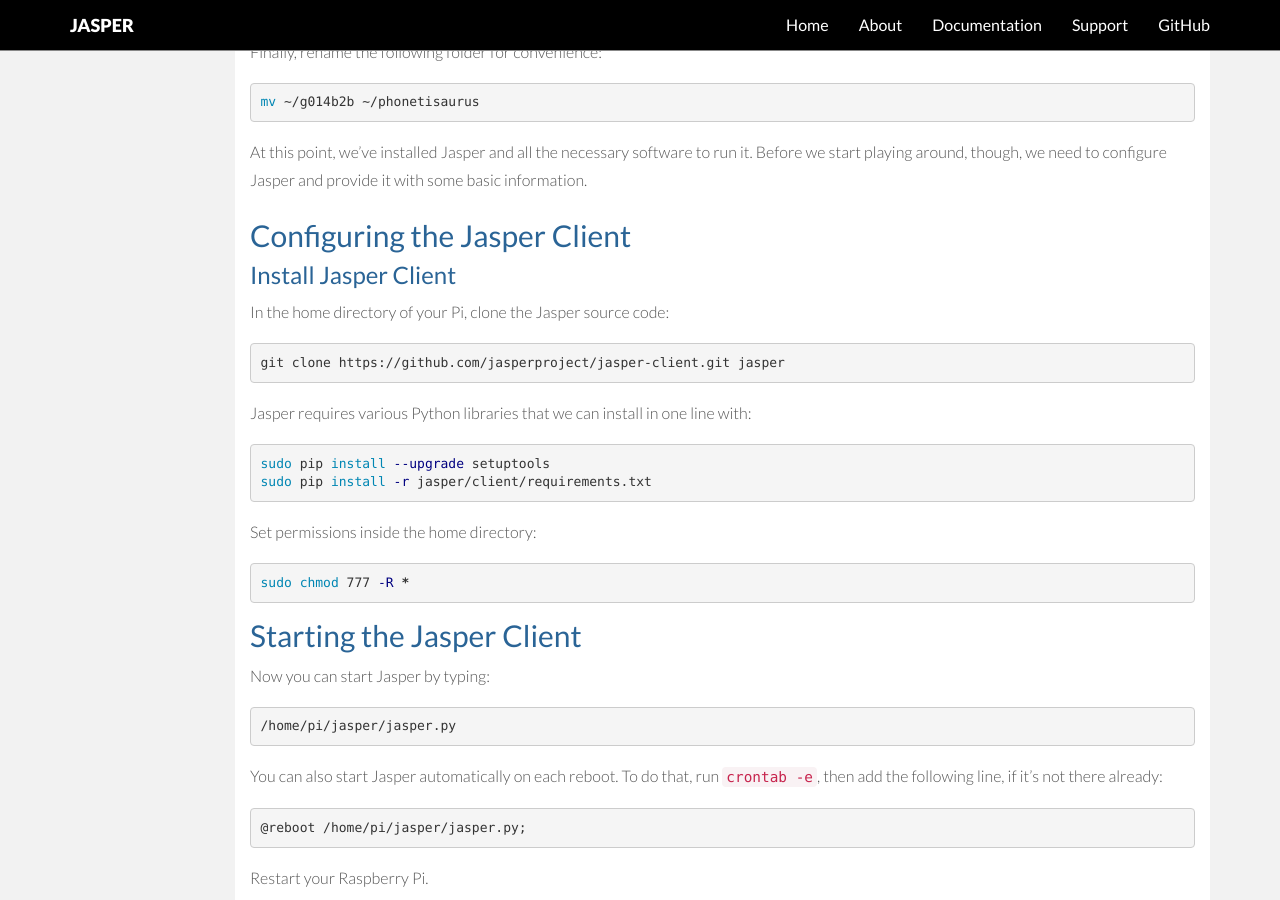
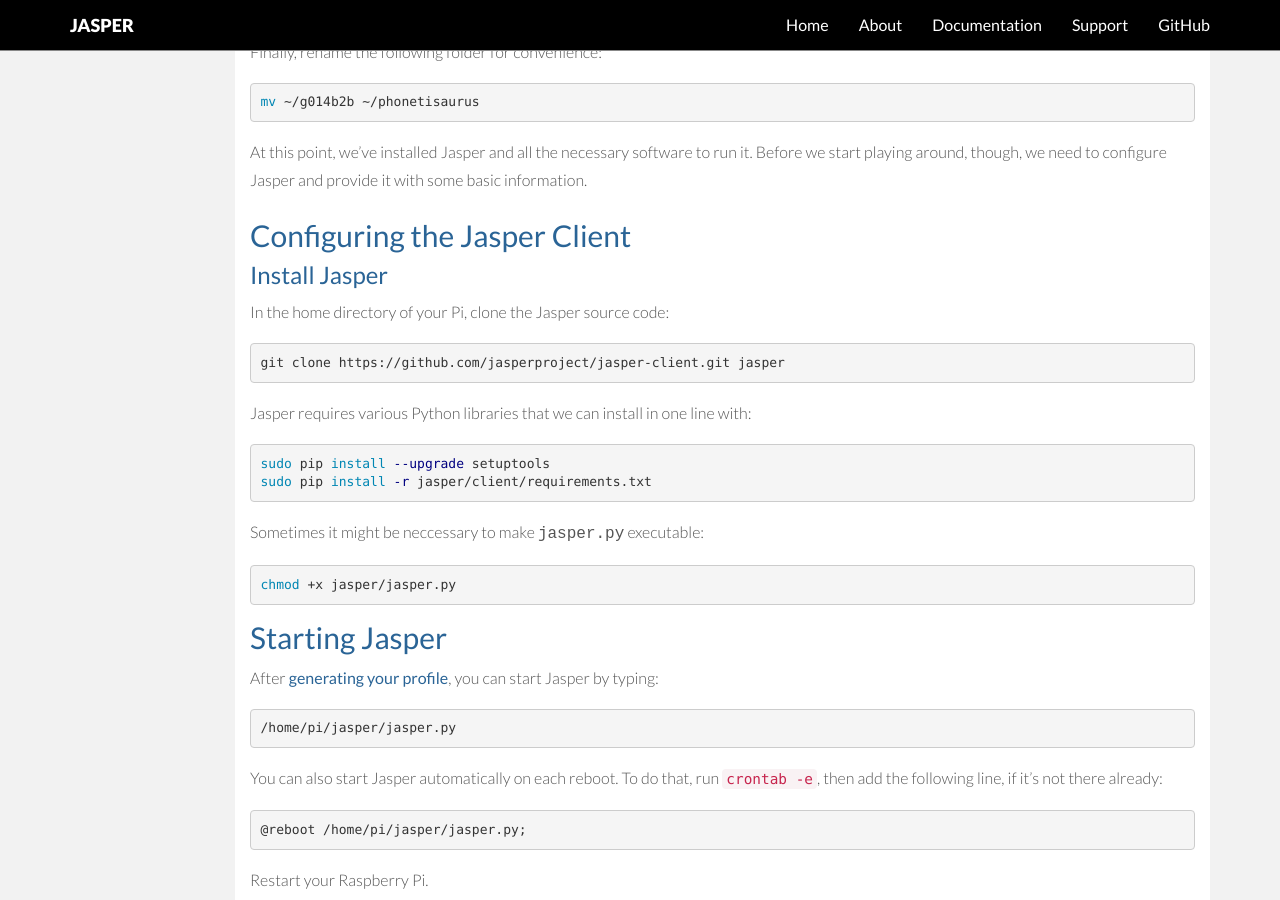
Before and after one commit to jasperproject/jasperproject.github.io, a Jekyll site: the page built from documentation/software/index.md, in a window 1280 px wide and 900 px high, scrolled down 4964 px. Built offline with Jekyll 4.4.1, drawn with Linux system fonts in a browser that asks for light colours; nearby versions of some CDN libraries.

Commit message:
Remove chmod -R 777 from install instructions and add a hint that you need to generate your profile first.

```diff
--- a/documentation/software/index.md
+++ b/documentation/software/index.md
@@ -267,7 +267,7 @@
 
 <h2 class="linked" id='configure-jasper'><a href="#configure-jasper" title="Permalink to this headline">Configuring the Jasper Client</a></h2>
 
-<h3 class="linked" id='install-client'><a href="#install-client" title="Permalink to this headline">Install Jasper Client</a></h3>
+<h3 class="linked" id='install-client'><a href="#install-client" title="Permalink to this headline">Install Jasper</a></h3>
 
 In the home directory of your Pi, clone the Jasper source code:
 
@@ -282,15 +282,15 @@
 sudo pip install -r jasper/client/requirements.txt
 {% endhighlight %}
 
-Set permissions inside the home directory:
+Sometimes it might be neccessary to make <tt>jasper.py</tt> executable:
 
 {% highlight bash %}
-sudo chmod 777 -R *
+chmod +x jasper/jasper.py
 {% endhighlight %}
 
-<h2 class="linked" id='starting-jasper'><a href="#starting-jasper" title="Permalink to this headline">Starting the Jasper Client</a></h2>
+<h2 class="linked" id='starting-jasper'><a href="#starting-jasper" title="Permalink to this headline">Starting Jasper</a></h2>
 
-Now you can start Jasper by typing:
+After <a href="#generating-profile">generating your profile</a>, you can start Jasper by typing:
 {% highlight bash %}
 /home/pi/jasper/jasper.py
 {% endhighlight %}
```
